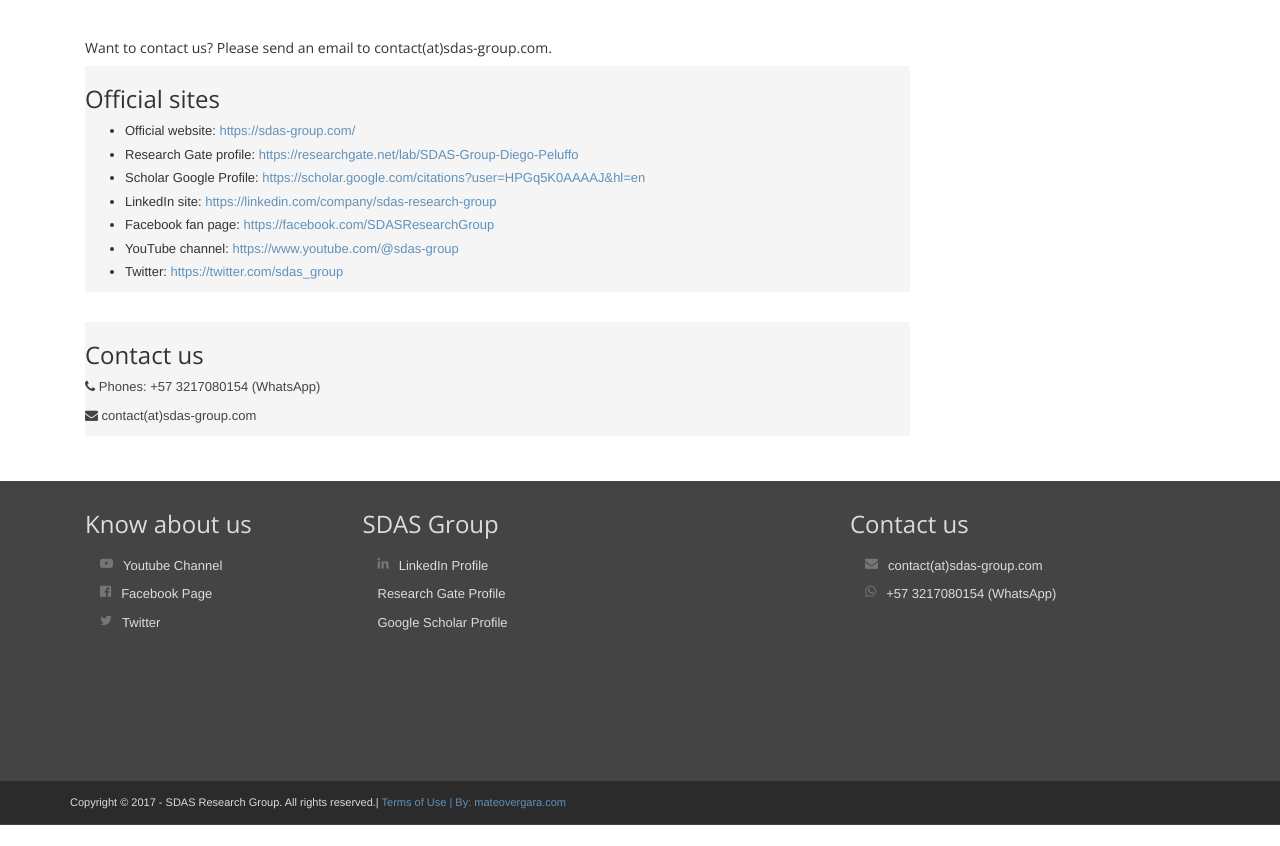
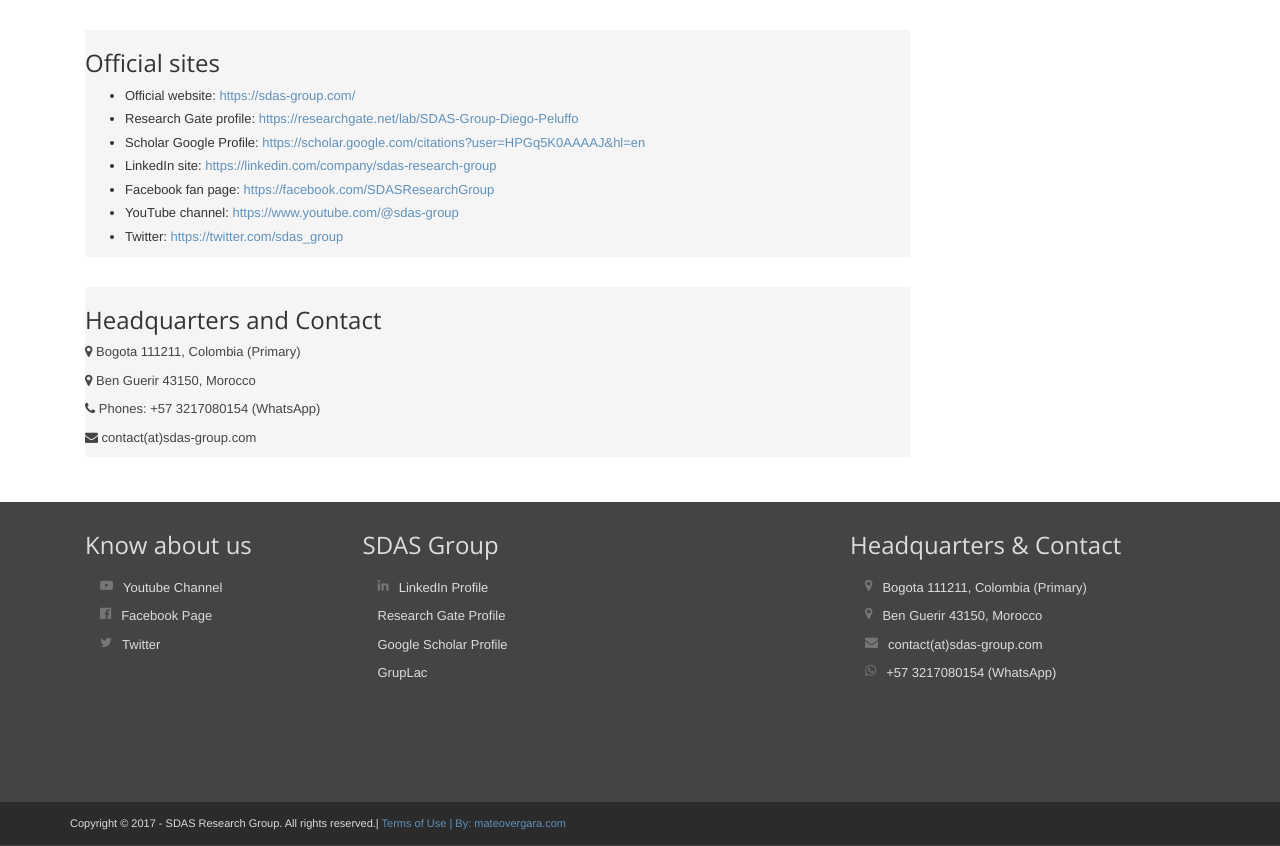
Before and after one commit to sdas-group/sdasgroup_app, a Django app: page /contact/ in a window 1280 px wide. Shown: the part 315-1161 px from the top of the page. Before the commit the page ends 1140 px from the top, so only its background shows below. Run offline with Django 3.2, Linux system fonts and the light colour scheme; parts of the project's set-up code (start-up, migrations or seed data) failed here and were passed over; some libraries are stand-ins or nearby versions.

Commit message:
footer modified

```diff
--- a/app/service/app/templates/contact.html
+++ b/app/service/app/templates/contact.html
@@ -18,7 +18,6 @@
     <div class="col-md-9 col-sm-8">
         <div class="section-content">
             <div class="row page-row">
-                <h5>Want to contact us? Please send an email to contact(at)sdas-group.com.</h5>
                 <section class="widget has-divider">
                     <!-- <div class="section-content">  -->
                     <h3 class="title">Official sites</h3>
@@ -35,7 +34,9 @@
                 </section>
 
                 <section class="widget">
-                    <h3 class="title">Contact us</h3>
+                    <h3 class="title">Headquarters and Contact</h3>
+                    <p class="tel"><i class="fa fa-map-marker"></i> Bogota 111211, Colombia (Primary)</p>
+                    <p class="tel"><i class="fa fa-map-marker"></i> Ben Guerir 43150, Morocco</p>
                     <p class="tel"><i class="fa fa-phone"></i> Phones: +57 3217080154 (WhatsApp)</p>
                     <p class="tel"><i class="fa fa-envelope"></i> contact(at)sdas-group.com
                 </section>
--- a/app/service/app/templates/gallery.html
+++ b/app/service/app/templates/gallery.html
@@ -20,7 +20,7 @@
         <section class="video">
 
             <div class="section-content">
-                <h3 class="title"><a target="_blank" href="https://sdas-group.com/human-machine-interaction/">Smart Factory Production Plants Application using virtual reality and online Multi-User: Towards a Metaverse for Unreal Engine Experiment Frameworks</a></h3>
+                <h3 class="title"><a target="_blank" href="https://www.mdpi.com/2076-3417/12/12/6258">Smart Factory Production Plants Application using virtual reality and online Multi-User: Towards a Metaverse for Unreal Engine Experiment Frameworks</a></h3>
             <div class="carousel-inner">
                 <div>
                     <iframe class="video-iframe" src="https://www.youtube.com/embed/H2e09ou5olE" title="YouTube video player" frameborder="0" allow="accelerometer; autoplay; clipboard-write; encrypted-media; gyroscope; picture-in-picture" allowfullscreen></iframe>
--- a/app/service/app/templates/layout/index.html
+++ b/app/service/app/templates/layout/index.html
@@ -247,18 +247,36 @@
                                     <span><a href="https://scholar.google.com/citations?user=HPGq5K0AAAAJ&hl=en" target="_blank">Google Scholar Profile</a></span><br>
                                 </span>
                             </p>
+                            <p class="tel clearfix col-md-12 col-sm-4">
+                                <span class="pull-left">
+                                    <span><a href="https://scienti.minciencias.gov.co/gruplac/jsp/visualiza/visualizagr.jsp?nro=00000000023095" target="_blank">GrupLac</a></span><br>
+                                </span>
+                            </p>
                         </div>
                     </div>
                 </div>
 
                 <div class="footer-col col-md-4 col-sm-12 contact">
-                    <h3><a href="{% url 'contact' %}">Contact us</a></h3>
+                    <h3><a href="{% url 'contact' %}">Headquarters & Contact</a></h3>
                     <div class="footer-col-inner">
                         <div class="row">
+                          <p class="tel clearfix col-md-12 col-sm-4">
+                              <i class="fa fa-map-marker pull-left"></i>
+                                  <span class="pull-left">
+                                      <span>Bogota 111211, Colombia (Primary)</span><br>
+                                  </span>
+                          </p>
+                          <p class="tel clearfix col-md-12 col-sm-4">
+                              <i class="fa fa-map-marker pull-left"></i>
+                                  <span class="pull-left">
+                                      <span>Ben Guerir 43150, Morocco</span><br>
+                                  </span>
+                          </p>
                             <p class="email col-md-12 col-sm-4 clearfix">
                                 <i class="fa fa-envelope pull-left"></i>
                                     <span class="pull-left">
                                         <a href="mailto:{{ constance_dict.constance_email_1 }}">contact(at)sdas-group.com</a>
+                            </p>
                             <p class="tel clearfix col-md-12 col-sm-4">
                                 <i class="fa fa-whatsapp pull-left"></i>
                                     <span class="pull-left">
```
